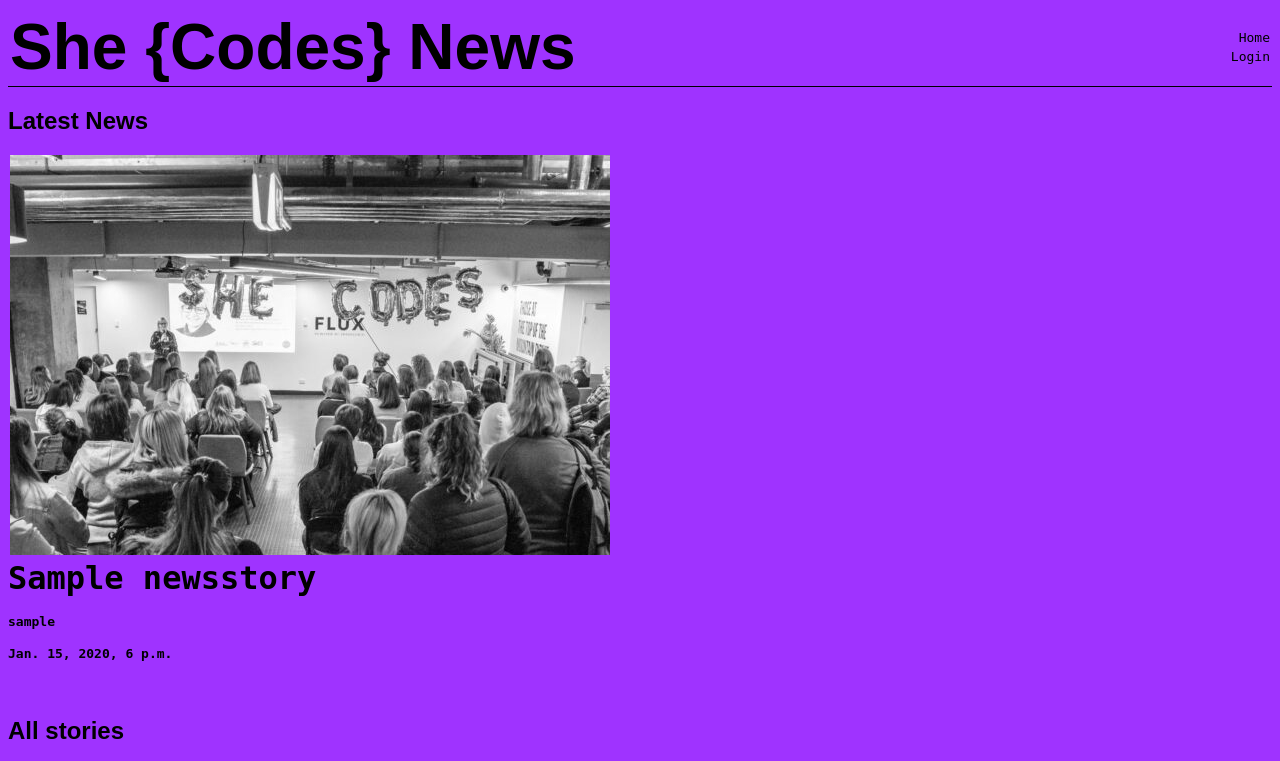
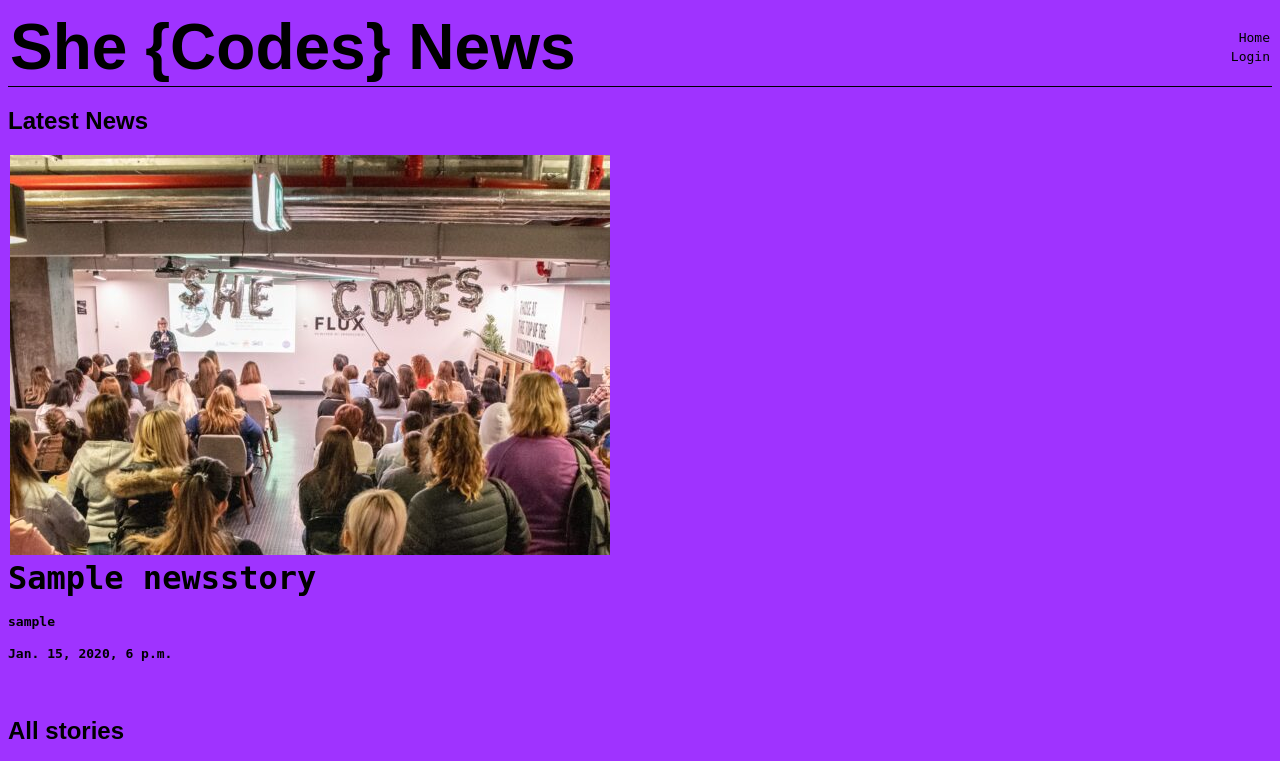
Before and after one commit to SheCodesAus/she-codes-django-news-project-caitlinyo, a Django app: page /news/ in a window 1280 px wide. Shown: the top 761 px of the page. Run offline with Django 4.2, Linux system fonts and the light colour scheme; tables that the repository leaves empty hold one stand-in row (values such as "Sample post"); parts of the project's set-up code (start-up, migrations or seed data) failed here and were passed over; some web fonts are replaced.

Commit message:
Update styles.css

```diff
--- a/she_codes_news/static/styles.css
+++ b/she_codes_news/static/styles.css
@@ -13,9 +13,9 @@
     border-bottom: 1px solid #000;
 }
 
-img {
+/* img {
     filter: grayscale(100%);
-}
+}  */
 
 h1 {
     font-family: 'Montserrat Subrayada', sans-serif;
```
